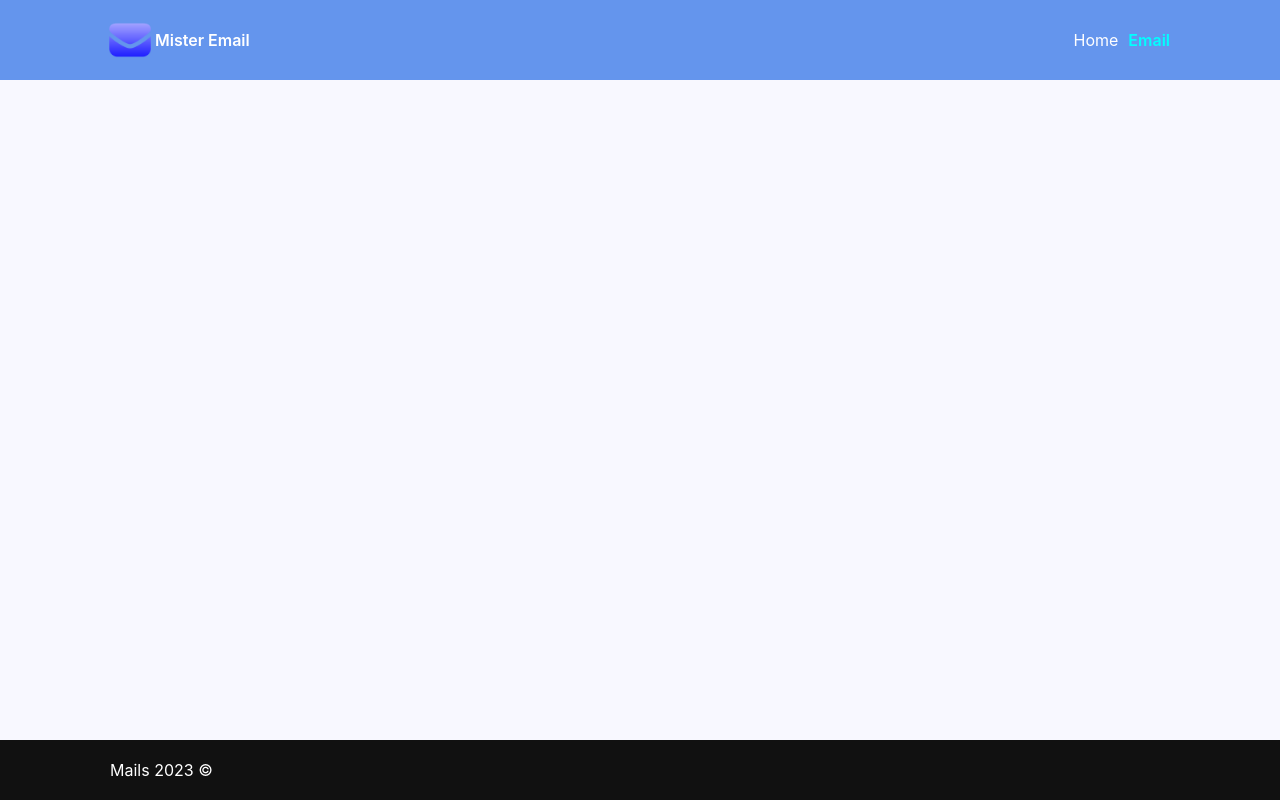
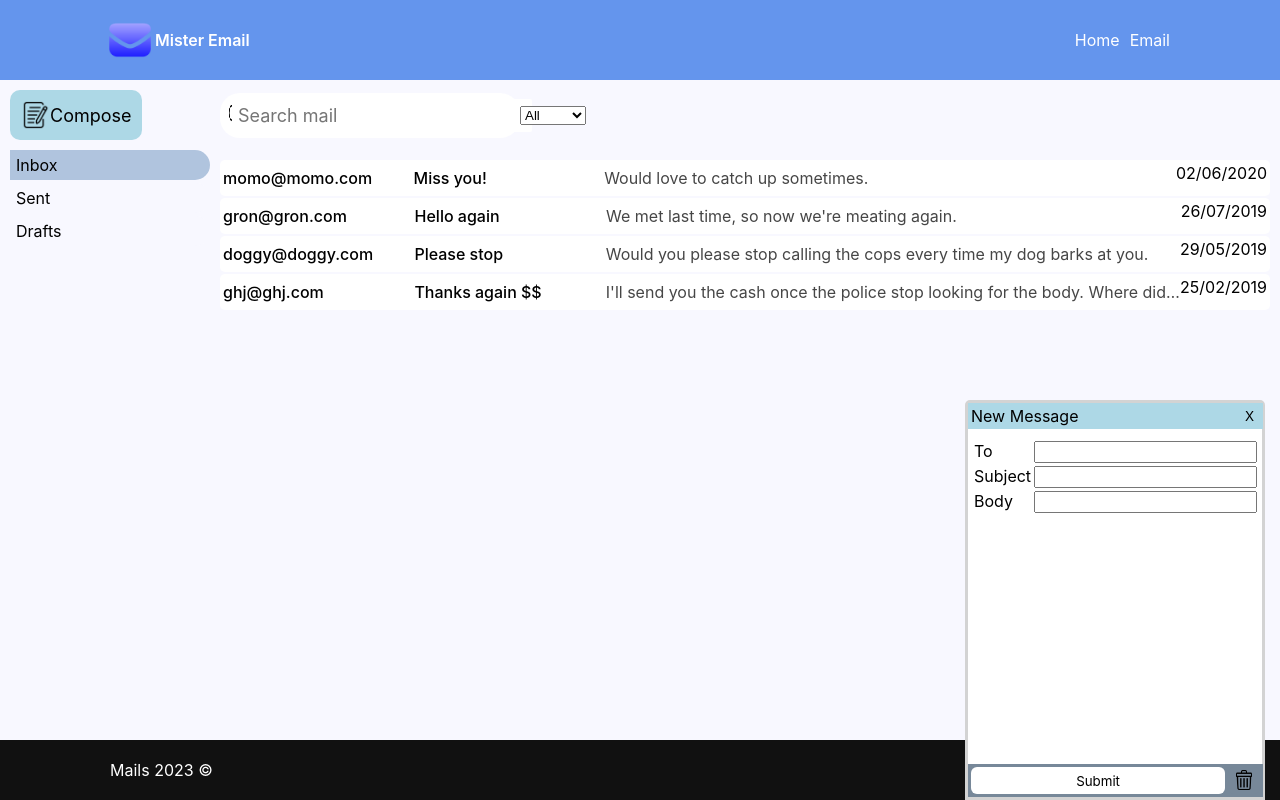
Before and after one commit to codingkinesis/MisterEmail, a React (Vite) app: page /#/email/1/new in a window 1280 px wide. Built offline with nearby package versions, Linux system fonts and the light colour scheme.

Commit message:
change to work with URL

```diff
--- a/src/App.jsx
+++ b/src/App.jsx
@@ -1,8 +1,10 @@
-import { Route, HashRouter as Router, Routes } from 'react-router-dom'
+import { Navigate, Route, HashRouter as Router, Routes } from 'react-router-dom'
 import { Home } from './pages/Home'
 import { EmailIndex } from './pages/EmailIndex'
 import { AppHeader } from './cmp/AppHeader'
 import { EmailDetails } from './pages/EmailDetails'
+import { EmailDraft } from './cmp/EmailDraft'
+import { EmailMenu } from './cmp/EmailMenu'
 
 export function App() {
 
@@ -14,8 +16,10 @@ export function App() {
                 <main>
                     <Routes>
                         <Route path="/" element={<Home />} />
-                        <Route path="/Email" element={<EmailIndex />} />
-                        <Route path="/Email/:emailId" element={<EmailDetails />} />
+                        <Route path="/email/:menu" element={<EmailIndex />} >
+                                <Route path="/email/:menu/:emailId?" element={<EmailDraft />} />
+                        </Route>
+                        <Route path="/email/:emailId" element={<EmailDetails />} />
                     </Routes>
                 </main>
 
--- a/src/assets/css/cmps/email-menu.css
+++ b/src/assets/css/cmps/email-menu.css
@@ -1,16 +1,18 @@
 .email-menu {
     display: grid;
-    grid-template-columns: auto;
+    grid-template-columns: 1fr;
     gap: 3px;
 }
 
 .email-menu > * {
     height: 30px;
     font-size: medium;
+    background-color: ghostwhite;
 }
 
 .email-menu > *:hover:not(.selected){
     filter: brightness(90%);
+    text-decoration: none;
 }
 
 .email-menu .selected {
--- a/src/assets/css/cmps/email-preview.css
+++ b/src/assets/css/cmps/email-preview.css
@@ -11,12 +11,8 @@
     height: 30px;
 }
 
-.email-preview .link:hover {
+.email-preview > *:hover {
     text-decoration: none;
-}
-
-.email-preview button:hover {
-    background: none;
 }
 
 .email-preview .head {
--- a/src/cmp/AppHeader.jsx
+++ b/src/cmp/AppHeader.jsx
@@ -11,7 +11,7 @@ export function AppHeader() {
             </div>
             <nav>
                 <NavLink to="/">Home</NavLink>
-                <NavLink to="/Email">Email</NavLink>
+                <NavLink to="/email/index">Email</NavLink>
             </nav>
         </section>
     </header>
--- a/src/cmp/EmailDraft.jsx
+++ b/src/cmp/EmailDraft.jsx
@@ -1,26 +1,63 @@
+import { useEffect, useState } from 'react'
 import imgTrash from '../assets/imgs/trash.png'
+import { emailService } from '../services/email.service'
+import { useNavigate, useOutletContext, useParams } from 'react-router-dom'
 
-export function EmailDraft({ draft, onEditDraft, onSaveAndCloseDraft, onSubmitDraft, onDeleteDraft}) {
+export function EmailDraft() {
+    const [draft , setDraft] = useState()
+    const { onAddEmail, onUpdateEmail, onDeleteEmail } = useOutletContext()
+    const navigate = useNavigate()
+    const { emailId, menu } = useParams()
 
-    function editDraft(ev) {
-        const { name: feild, value } = ev.target
-        const time = new Date().getTime()
-        onEditDraft({...draft, [feild]: value , sentAt: time})
+    useEffect(() => {
+        if(emailId === 'new') setDraft(emailService.createEmail())
+        else if (emailId) loadEmail()
+    },[emailId])
+
+    async function loadEmail() {
+        try {
+            const email = await emailService.getById(emailId)
+            setDraft(email)
+        } catch (error) {
+            console.log(error)
+        }
     }
 
-    function saveAndCloseDraft() {
-        const time = new Date().getTime()
-        onSaveAndCloseDraft({...draft, sentAt: time})
+    function handleChange(ev) {
+        const { name: feild, value, type } = ev.target
+        setDraft(prevDraft => ({...prevDraft, [feild]: value}))
+    }
+
+    function onDeleteDraft() {
+        if (draft.id) onDeleteEmail(draft.id)
+        navigate(`/email/${menu}`)
+    }
+
+    async function saveAndCloseDraft() {
+        try {
+            saveDraft(draft)
+            navigate(`/email/${menu}`)
+        } catch (error) {
+            console.log(error)
+
+        }
     }
 
     function submitDraft(ev) {
         ev.preventDefault()
         if(isDraftReady()) {
-            const time = new Date().getTime()
-            onSubmitDraft({...draft, sentAt: time})
+            const user = emailService.getUser().email
+            saveDraft({...draft, from: user})
+            navigate(`/email/${menu}`)
         } else {
             alert('The email is not properly composed.')
         }
+    }
+
+    function saveDraft(draft) {
+        draft.sentAt = new Date().getTime()
+        if (draft.id) onUpdateEmail(draft)
+        else onAddEmail(draft)
     }
 
     function isDraftReady() {
@@ -30,23 +67,24 @@ export function EmailDraft({ draft, onEditDraft, onSaveAndCloseDraft, onSubmitDr
         return false
     }
 
-    const { to, subject, body } = draft
+    if(!draft) return <div>Loading...</div>
+    const { to, subject, body, id } = draft
     return (
-        <form className="email-draft">
+        <form className="email-draft" onSubmit={submitDraft}>
             <section className="header-draft">
-                New Message
+                <h1>{id ? 'Edit' : 'New'} Message</h1>
                 <button className="save-and-close" type="button" onClick={saveAndCloseDraft}>X</button>
             </section>
             <section className="main-draft">
                 <label htmlFor="draft-to">To </label>
-                <input type="text" onChange={(ev) => editDraft(ev)} value={to} id="draft-to" name="to"/>
+                <input type="text" onChange={(ev) => handleChange(ev)} value={to} id="draft-to" name="to"/>
                 <label htmlFor="draft-subject">Subject </label>
-                <input type="text" onChange={(ev) => editDraft(ev)} value={subject} id="draft-subject" name="subject"/>
+                <input type="text" onChange={(ev) => handleChange(ev)} value={subject} id="draft-subject" name="subject"/>
                 <label htmlFor="draft-body">Body </label>
-                <input type="text" onChange={(ev) => editDraft(ev)} value={body} id="draft-body" name="body"/>
+                <input type="text" onChange={(ev) => handleChange(ev)} value={body} id="draft-body" name="body"/>
             </section>
             <section className="footer-draft">
-                <button className="submit" type="submit" onClick={submitDraft}>Submit</button>
+                <button className="submit" type="submit">Submit</button>
                 <button className="delete" type="button" onClick={onDeleteDraft}>
                     <img src={imgTrash} alt="Trash" />
                 </button>
--- a/src/cmp/EmailFilter.jsx
+++ b/src/cmp/EmailFilter.jsx
@@ -27,9 +27,9 @@ export function EmailFilter({ filterBy , onSetFilter}) {
                 />
             </label>
             <select className="dropdown" name="isRead" onChange={handleChange}>
+                <option value={'all'}>All</option>
                 <option value={'read'}>Read</option>
                 <option value={'unread'}>Unread</option>
-                <option value={'all'}>All</option>
             </select>
         </form>
     )
--- a/src/cmp/EmailList.jsx
+++ b/src/cmp/EmailList.jsx
@@ -1,7 +1,7 @@
 import { EmailPreview } from "./EmailPreview";
 import imgTrash from '../assets/imgs/trash.png'
 
-export function EmailList({emails, onDelete, onOpenDraft}) {
+export function EmailList({emails, onDelete}) {
 
     function getDate(dateTime) {
         const date = new Date(dateTime)
@@ -20,7 +20,7 @@ export function EmailList({emails, onDelete, onOpenDraft}) {
             <ul>
                 {emails.map(email =>
                     <li key={email.id}>
-                        <EmailPreview email={email} onOpenDraft={() => onOpenDraft(email)} />
+                        <EmailPreview email={email} />
                         <div className="not-hover-display">
                             {getDate(email.sentAt)}
                         </div>
--- a/src/cmp/EmailMenu.jsx
+++ b/src/cmp/EmailMenu.jsx
@@ -1,26 +1,33 @@
 import { useEffect, useState } from "react"
+import { useNavigate, useParams } from "react-router-dom"
 
 export function EmailMenu({ filterBy , onSetFilter}) {
     const [filterByToEdit, setFilterByToEdit] = useState(filterBy)
+    const navigate = useNavigate()
+    const { emailId } = useParams()
 
     useEffect(() => {
         onSetFilter(filterByToEdit)
     },[filterByToEdit])
 
-    function handleMenuChange(menuOption) {
-        setFilterByToEdit(prevFilter => ({...prevFilter, menuOption: menuOption}))
+    function handleMenuChange(menu) {
+        setFilterByToEdit(prevFilter => ({...prevFilter, menu: menu}))
+        if (emailId)
+            navigate(`/email/${menu}/${emailId}`)
+        else
+            navigate(`/email/${menu}`)
     }
 
-    const { menuOption } = filterByToEdit
-    let inbox, sent, draft
-    menuOption === 'inbox' ? inbox = 'selected' : inbox = ''
-    menuOption === 'sent' ? sent = 'selected' : sent = ''
-    menuOption === 'draft' ? draft = 'selected' : draft = ''
+    const { menu } = filterByToEdit
+    let inbox, sent, drafts
+    menu === 'inbox' ? inbox = 'selected' : inbox = ''
+    menu === 'sent' ? sent = 'selected' : sent = ''
+    menu === 'drafts' ? drafts = 'selected' : drafts = ''
     return (
         <section className="email-menu">
             <button className={inbox} onClick={() => handleMenuChange('inbox')}>Inbox</button>
             <button className={sent} onClick={() => handleMenuChange('sent')}>Sent</button>
-            <button className={draft} onClick={() => handleMenuChange('draft')}>Drafts</button>
+            <button className={drafts} onClick={() => handleMenuChange('drafts')}>Drafts</button>
         </section>
     )
 }
--- a/src/cmp/EmailPreview.jsx
+++ b/src/cmp/EmailPreview.jsx
@@ -1,6 +1,7 @@
-import { Link } from "react-router-dom";
+import { Link, useParams } from "react-router-dom";
 
 export function EmailPreview({ email, onOpenDraft }) {
+    const params = useParams()
 
     function getDate(dateTime) {
         const date = new Date(dateTime)
@@ -14,19 +15,19 @@ export function EmailPreview({ email, onOpenDraft }) {
         return (num > 9) ? num + '' : '0' + num
     }
 
-    const { id, from, isRead, subject, body, sentAt } = email
+    const { id, from, isRead, subject, body } = email
     return (
         <section className="email-preview">
-            { from && <Link className="link" to={`/Email/${id}`}>
+            { from && <Link to={`/email/${id}`}>
                 <p className={`head ${!isRead && 'bold'} hide-extra-text`}>{from}</p>
                 <p className={`head ${!isRead && 'bold'} hide-extra-text`}>{subject}</p>
                 <p className="body hide-extra-text">{body}</p>
             </Link>}
-            { !from && <div className="button-content" onClick={onOpenDraft}>
+            { !from && <Link to={`/email/draft/${id}`}>
                 <p className={`draft hide-extra-text`}>draft</p>
                 <p className={`head hide-extra-text`}>{subject}</p>
                 <p className="body hide-extra-text">{body}</p>
-            </div>}
+            </Link>}
         </section>
     )
 }
--- a/src/pages/EmailIndex.jsx
+++ b/src/pages/EmailIndex.jsx
@@ -1,19 +1,20 @@
 import { useEffect, useState } from "react";
+import { Link, Outlet, useParams} from "react-router-dom";
+import { emailService } from "../services/email.service";
 import { EmailList } from "../cmp/EmailList";
-import { emailService } from "../services/email.service";
 import { EmailFilter } from "../cmp/EmailFilter";
-import { EmailDraft } from "../cmp/EmailDraft";
 import { EmailMenu } from "../cmp/EmailMenu";
 import imgCompose from '../assets/imgs/writing.png';
 
 export function EmailIndex() {
     const [emails, setEmails] = useState(null)
     const [filterBy, setFilterBy] = useState(emailService.getDefaultFilter())
-    const [draft, setDraft] = useState(null)
+
+    const params = useParams()
 
     useEffect(() => {
         loadEmails()
-    },[emails, filterBy, draft])
+    },[filterBy])
 
     async function loadEmails() {
         try{
@@ -25,6 +26,31 @@ export function EmailIndex() {
         }
     }
 
+    function onSetFilter(filterBy) {
+        setFilterBy(prevFilter => ({ ...prevFilter, ...filterBy}))
+    }
+
+    async function onAddEmail(email) {
+        try{
+            const savedEmail = await emailService.save(email)
+            if (emailService.checkEmailByFilter(savedEmail, filterBy))
+                setEmails(prevEmails => [...prevEmails, savedEmail])
+        } catch (err) {
+            console.error(err)
+        }
+
+    }
+
+    async function onUpdateEmail(email) {
+        try{
+            const savedEmail = await emailService.save(email)
+            setEmails(prevEmails => prevEmails.map(prevEmail => prevEmail.id === savedEmail.id ? savedEmail : prevEmail))
+        } catch (err) {
+            console.error(err)
+        }
+
+    }
+
     async function onDeleteEmail(emailId) {
         try {
             await emailService.remove(emailId)
@@ -34,86 +60,36 @@ export function EmailIndex() {
         }
     }
 
-    function onSetFilter(filterBy) {
-        setFilterBy(prevFilter => ({ ...prevFilter, ...filterBy}))
-    }
-
-    function composeEmail() {
-        if(!draft)
-            setDraft(emailService.createEmail('','',0,null,''))
-    }
-
-    function onEditDraft(draftEdit) {
-        setDraft(prevDraft => ({...prevDraft, ...draftEdit}))
-    }
-
-    async function onSaveAndCloseDraft(draftEdit) {
-        try{
-            await emailService.save(draftEdit)
-            setDraft(null)
-        } catch (err) {
-            alert('Failed to save draft.')
-            //console.error(err)
-        }
-
-    }
-
-    function onSubmitDraft(draftEdit) {
-        try{
-            emailService.save({...draftEdit, from: emailService.getUser().email})
-            setDraft(null)
-        } catch (err) {
-            alert('Failed to submit draft.')
-            //console.error(err)
-        }
-    }
-
-    // add delete action
-    async function onDeleteDraft() {
-        try {
-            if(draft.id) {
-                await emailService.remove(draft.id)
-
-            }
-            setDraft(null)
-        } catch (err) {
-            console.error(err)
-        }
-    }
-
-    function onOpenDraft(draft) {
-        setDraft(draft)
-    }
+    console.log(params)
 
     if(!emails) return <div>Loading...</div>
     const filterByFilter = {text: filterBy.text, isRead: filterBy.isRead}
-    const filterByMenu = {menuOption: filterBy.menuOption}
+    const filterByMenu = {menu: filterBy.menu}
     return (
         <section className="email-index">
             <section className="layout">
-                <section className="filter">
-                    <EmailFilter filterBy={filterByFilter} onSetFilter={onSetFilter}/>
+                 <section className="filter">
+                    <EmailFilter filterBy={filterByFilter} onSetFilter={onSetFilter} />
                 </section>
-                <button className="btn-compose" onClick={composeEmail}>
-                    <img src={imgCompose} />
-                    Compose
-                </button>
+                <Link to={`/email/${params.menu}/new`} >
+                    <button className="btn-compose" >
+                        <img src={imgCompose} />
+                        Compose
+                    </button>
+                </Link>
                 <section className="aside">
-                    <EmailMenu filterBy={filterByMenu} onSetFilter={onSetFilter}/>
+                    <EmailMenu filterBy={filterByMenu} onSetFilter={onSetFilter} />
                 </section>
                 <section className="main">
                     <EmailList
                         emails={emails}
-                        onDelete={onDeleteEmail}
-                        onOpenDraft={onOpenDraft}/>
+                        onDelete={onDeleteEmail}/>
                 </section>
             </section>
-            {draft && <EmailDraft
-                draft={draft}
-                onEditDraft={onEditDraft}
-                onSaveAndCloseDraft={onSaveAndCloseDraft}
-                onSubmitDraft={onSubmitDraft}
-                onDeleteDraft={onDeleteDraft}/>}
+            {params.emailId && <Outlet context={{
+                onAddEmail,
+                onUpdateEmail,
+                onDeleteEmail}}/>}
         </section>
     )
 }
--- a/src/services/email.service.js
+++ b/src/services/email.service.js
@@ -8,7 +8,8 @@ export const emailService = {
     getById,
     createEmail,
     getDefaultFilter,
-    getUser
+    checkEmailByFilter,
+    getUser,
 }
 
 const loggedinUser = {
@@ -22,12 +23,7 @@ _createEmails()
 async function query(filterBy) {
     let emails = await storageService.query(STORAGE_KEY)
     if (filterBy) {
-        const { text, isRead, menuOption} = filterBy
-        emails = emails.filter(email =>{
-            return _checkEmailMenuOption(email, menuOption)
-            &&_doesEmailContainText(email, text)
-            && _checkEmailByIsRead(email, isRead)
-        })
+        emails = emails.filter(email => checkEmailByFilter(email, filterBy))
     }
     return emails
 }
@@ -48,16 +44,16 @@ function save(emailToSave) {
     }
 }
 
-function createEmail(subject, body, sentAt, from, to) {
+function createEmail() {
     return {
-        subject: subject,
-        body: body,
+        subject: '',
+        body: '',
         isRead: true,
         isStarred: false,
-        sentAt : sentAt,
+        sentAt : 0,
         removedAt : null, //for later use
-        from: from,
-        to: to
+        from: '',
+        to: ''
     }
 }
 
@@ -65,7 +61,7 @@ function getDefaultFilter() {
     return {
         text: '',
         isRead: 'all',
-        menuOption: 'inbox' // options: inbox, sent, draft
+        menu: 'inbox'
     }
 }
 
@@ -73,16 +69,24 @@ function getUser() {
     return loggedinUser
 }
 
-function _checkEmailMenuOption({ from, to }, menuOption) {
-    switch(menuOption) {
+function checkEmailByFilter(email, filterBy) {
+    const { text, isRead, menu} = filterBy
+
+    return _checkEmailMenu(email, menu)
+        && _doesEmailContainText(email, text)
+        && _checkEmailByIsRead(email, isRead)
+}
+
+function _checkEmailMenu({ from, to }, menu) {
+    switch(menu) {
         case 'inbox':
             return to === loggedinUser.email
         case 'sent':
             return from === loggedinUser.email
-        case 'draft':
-            return from === null
+        case 'drafts':
+            return from === ''
         default:
-            console.log('_checkEmailMenuOption: option not found')
+            console.log('_checkEmailMenu: option not found')
             return false
     }
 }
```
